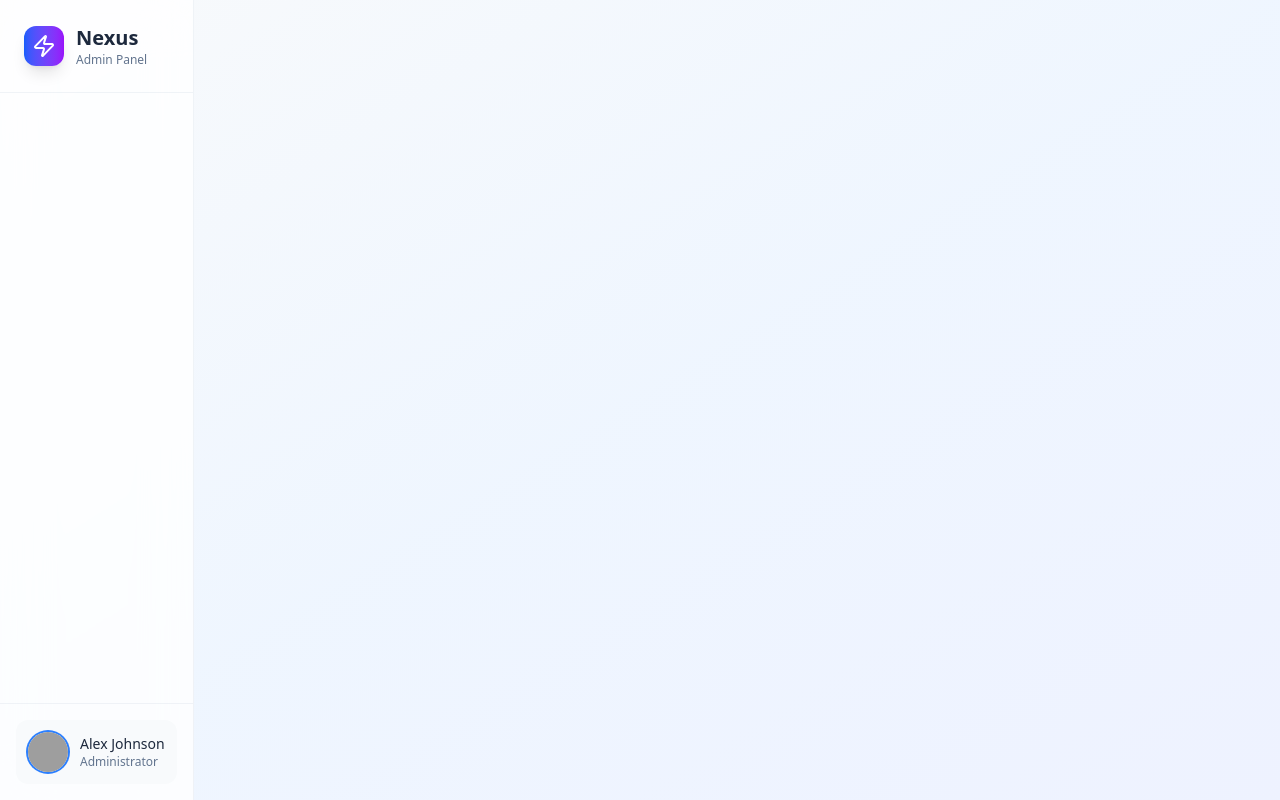
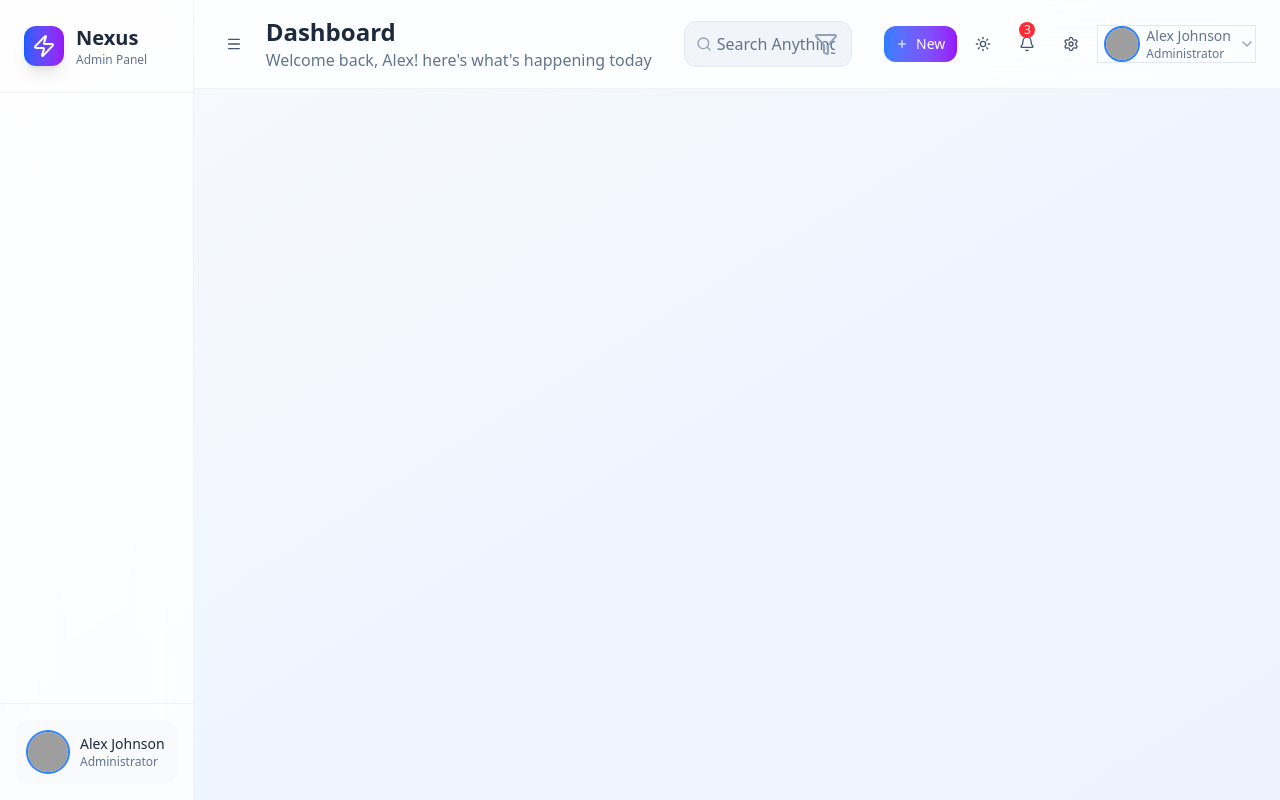
Before and after one commit to samadhirs/Admin-Dashboard, a React (Vite) app: page / in a window 1280 px wide. Built offline with nearby package versions, Linux system fonts and the light colour scheme; grey boxes are pictures that could not be loaded.

Commit message:
Header.jsx updated

```diff
--- a/src/App.jsx
+++ b/src/App.jsx
@@ -1,5 +1,6 @@
 import React from 'react'
 import Sidebar from "./components/Layout/Sidebar";
+import Header from "./components/Layout/Header";
 
 function App() {
   return (
@@ -9,7 +10,10 @@
       <div className="flex h-screen overflow-hidden">
 
         <Sidebar />
+        <div className="flex-1 flex flex-col overflow-hidden">
 
+        <Header />
+        </div>
       </div>
     </div>
   )
--- a/src/components/Layout/Header.jsx
+++ b/src/components/Layout/Header.jsx
@@ -1,9 +1,101 @@
+import { Menu, Search, Filter, Plus, Sun, Bell, ChevronDown } from "lucide-react";
+import { Settings } from "lucide-react";
 import React from 'react'
 
 function Header() {
   return (
-    <div>Header</div>
-  )
+    <div className="bg-white/80 dark:bg-slate-900/80 backdrop-blur-xl border-b border-slate-200/50
+      dark:border-slate-700/50 px-6 py-4">
+
+      <div className="flex items-center justify-between h-full">
+
+        {/*left section*/}
+        <div className="flex items-center space-x-4">
+          <button className="p-2 rounded-lg text-slate-600 dark:text-slate-300
+          hover:bg-slate-100 dark:hover:bg-slate-800 transition-colors">
+            <Menu className="w-4 h-4" />
+          </button>
+          <div className="hidden md:block">
+            <h1 className="text-2xl font-black text-slate-800 dark:text-white">Dashboard</h1>
+            <p className="text-slate-500 dark:text-slate-400">
+              Welcome back, Alex! here's what's happening today
+            </p>
+          </div>
+        </div>
+
+        {/* Center */}
+        <div className="flex-1 max-w-md mx-8">
+          <div className="relative">
+            <Search className="w-4 h-4 absolute left-3 top-1/2 transform -translate-y-1/2
+            text-slate-400"/>
+            <input
+            type="text"
+            placeholder="Search Anything"
+            className="w-full pl-8 pr-4 py-2.5 bg-slate-100 dark:bg-slate-800 border
+            border-slate-200 dark:border-slate-700 rounded-xl text-slate-800
+            dark:text-white placeholder-slate-500 focus:outline-none focus:ring-2
+            focus:ring-blue-500 focus:border-transparent transition-all"
+            />
+            <button className="absolute right-2 top-1/2 transform -translate-y-1/2 p-1.5
+            text-slate-400 hover:text-slate-600 dark:hover:text-slate-300">
+              <Filter />
+            </button>
+          </div>
+        </div>
+
+        {/* Right */}
+        <div className="flex items-center space-x-2">
+
+        {/* Quick Action */}
+        <button className="hidden lg:flex items-center space-x-2 py-2 px-3
+        bg-gradient-to-r from-blue-500 to-purple-600 text-white rounded-xl hover:shadow
+        transition-all">
+          <Plus className="w-3 h-3"/>
+          <span className="text-sm font-medium">New</span>
+        </button>
+
+        {/* Toggle */}
+        <button className="p-2.5 rounded-xl text-slate-600 dark:text-slate-300
+        hover:bg-slate-100 dark:hover:bg-slate-800 transition-colors">
+          <Sun className="w-4 h-4"/>
+        </button>
+
+        {/* Notification */}
+        <button className="relative p-2.5 rounded-xl text-slate-600 dark:text-slate-300
+        hover:bg-slate-100 dark:hover:bg-slate-800 transition-colors">
+          <Bell className="w-4 h-4" />
+          <span className="absolute -top-1 w-4 h-4 bg-red-500 text-white text-xs
+          rounded-full flex items-center justify-center">3</span>
+        </button>
+
+        {/* Setting */}
+        <button className="p-2.5 rounded-xl text-slate-600 dark:text-slate-300
+        hover:bg-slate-100 dark:hover:bg-slate-800 transition-colors">
+          <Settings className="w-4 h-4" />
+        </button>
+
+        {/* User Profile */}
+        <div className="flex items-center space-x-2 pl-2 border-1 border-slate-200
+        dark:border-slate-700">
+          <img
+            src="https://png.pngtree.com/png-vector/20231019/ourmid/pngtree-user-profile-avatar-png-image_10211467.png"
+            alt="User"
+            className="w-8 h-8 rounded-full ring-2 ring-blue-500"
+            />
+          <div className="hidden md:block">
+          <p className="text-sm font-medium text-slate-500 dark:text-slate-400">
+            Alex Johnson
+          </p>
+          <p className="text-xs text-slate-500 dark:text-slate-400">
+            Administrator
+          </p>
+          </div>
+            <ChevronDown className="w-4 h-4 text-slate-400"/>
+        </div>
+        </div>
+      </div>
+    </div>
+  );
 }
 
 export default Header
```
